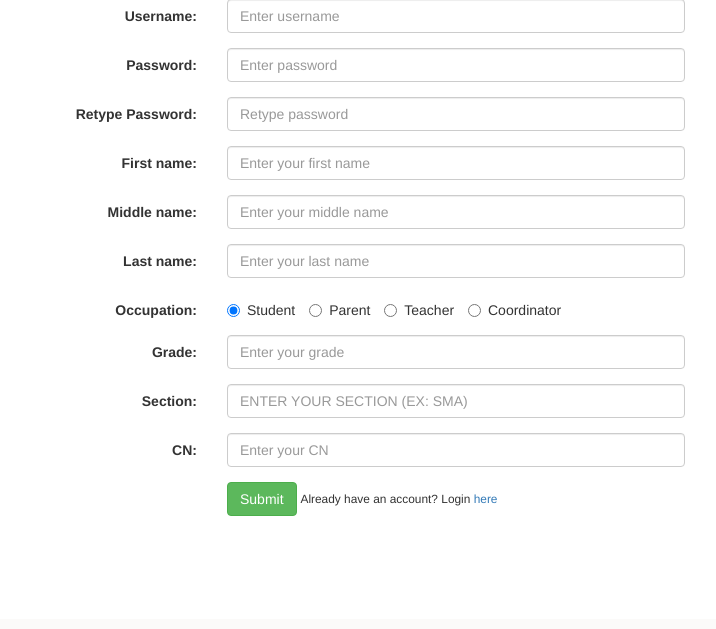
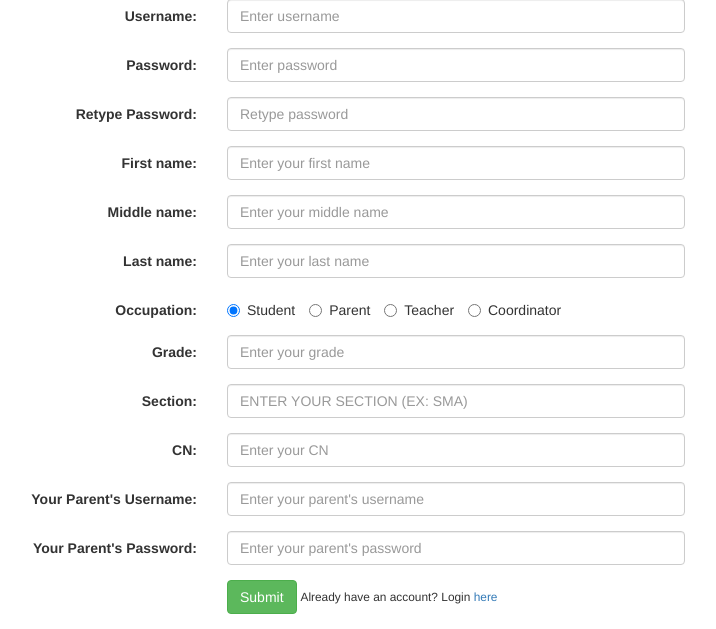
Before and after one commit to akaNiknok/Grades, a Flask app: page /register in a window 1280 px wide. Shown: the part 181-810 px from the top of the page, without its empty margins (233-949 px from the left). Before the commit the page ends 697 px from the top, so only its background shows below. Run offline with Flask 2, Linux system fonts and the light colour scheme; some libraries are stand-ins or nearby versions.

Commit message:
Require parent details when signing up as sutdent

```diff
--- a/server.py
+++ b/server.py
@@ -24,6 +24,8 @@ class User(db.Model):
     grade = db.Column(db.Integer)
     section = db.Column(db.String(4))
     CN = db.Column(db.Integer)
+
+    children = db.Column(db.String)
 
     subject = db.Column(db.String(7))
     sections = db.Column(db.String)
@@ -137,6 +139,8 @@ def register():
         grade = request.form["grade"]
         section = request.form["section"]
         CN = request.form["CN"]
+        parent_username = request.form["parent_username"]
+        parent_password = request.form["parent_password"]
 
         # Teacher Specific Forms
         new_teacher_pass = request.form["new_teacher_pass"]
@@ -154,6 +158,21 @@ def register():
 
                 # Add grade, section and CN when account type is student
                 if acc_type == "student":
+
+                    # Get parent user
+                    parent = User.query.filter_by(
+                                username=parent_username
+                            ).first()
+
+                    # Check if username and password of parent is correct
+                    if parent is None:
+                        return render_template("register.html.j2",
+                                               error="parent-username")
+                    elif parent.password != parent_password:
+                        return render_template("register.html.j2",
+                                               error="parent-password")
+
+                    # Create student
                     student = User(username,
                                    password,
                                    acc_type,
@@ -163,6 +182,11 @@ def register():
                     student.grade = int(grade)
                     student.section = section
                     student.CN = int(CN)
+
+                    # Add student to children list of parent
+                    children = json.loads(parent.children)
+                    children.append(username)
+                    parent.children = json.dumps(children)
 
                     db.session.add(student)
 
@@ -174,6 +198,7 @@ def register():
                                   firstname,
                                   middlename,
                                   lastname)
+                    parent.children = "[]"
 
                     db.session.add(parent)
 
--- a/static/script.js
+++ b/static/script.js
@@ -14,6 +14,8 @@ function radios() {
     student_grade = document.getElementById("student-grade")
     student_section = document.getElementById("student-section")
     student_cn = document.getElementById("student-cn")
+    parent_username = document.getElementById("parent-username")
+    parent_password = document.getElementById("parent-password")
 
     // Teacher and Coordinator Inputs
     teacher_pass = document.getElementById("teacher-pass")
@@ -31,6 +33,8 @@ function radios() {
         student_grade.setAttribute("required", "required")
         student_section.setAttribute("required", "required")
         student_cn.setAttribute("required", "required")
+        parent_username.setAttribute("required", "required")
+        parent_password.setAttribute("required", "required")
         teacher_pass.removeAttribute("required")
         coordinator_pass.removeAttribute("required")
     }
@@ -46,6 +50,8 @@ function radios() {
         student_grade.removeAttribute("required")
         student_section.removeAttribute("required")
         student_cn.removeAttribute("required")
+        parent_username.removeAttribute("required")
+        parent_password.removeAttribute("required")
         teacher_pass.removeAttribute("required")
         coordinator_pass.removeAttribute("required")
     }
@@ -62,6 +68,8 @@ function radios() {
         student_grade.removeAttribute("required")
         student_section.removeAttribute("required")
         student_cn.removeAttribute("required")
+        parent_username.removeAttribute("required")
+        parent_password.removeAttribute("required")
         teacher_pass.setAttribute("required", "required")
         coordinator_pass.removeAttribute("required")
     }
@@ -78,6 +86,8 @@ function radios() {
         student_grade.removeAttribute("required")
         student_section.removeAttribute("required")
         student_cn.removeAttribute("required")
+        parent_username.removeAttribute("required")
+        parent_password.removeAttribute("required")
         teacher_pass.removeAttribute("required")
         coordinator_pass.setAttribute("required", "required")
     }
--- a/templates/register.html.j2
+++ b/templates/register.html.j2
@@ -105,6 +105,22 @@
                     </div>
                 </div>
 
+                <!-- Parent's Username -->
+                <div class="form-group">
+                    <label class="control-label col-sm-4" for="parent-username">Your Parent's Username:</label>
+                    <div class="col-sm-5">
+                        <input id="parent-username" class="form-control" type="text" name="parent_username" placeholder="Enter your parent's username" autocomplete="off" required>
+                    </div>
+                </div>
+
+                <!-- Parent's Password (Subject to change [email confirmation]) -->
+                <div class="form-group">
+                    <label class="control-label col-sm-4" for="parent-username">Your Parent's Password:</label>
+                    <div class="col-sm-5">
+                        <input id="parent-password" class="form-control" type="password" name="parent_password" placeholder="Enter your parent's password" autocomplete="off" required>
+                    </div>
+                </div>
+
             </div>
 
             <!-- Teacher Form -->
@@ -193,6 +209,8 @@
                     {{ "Password does not match." if error == "password" }}
                     {{ "New teacher's password is incorrect." if error == "teacher" }}
                     {{ "New coordinator's password is incorrect." if error == "coordinator" }}
+                    {{ "Parent's username is incorrect" if error == "parent-username" }}
+                    {{ "Parent's password is incorrect" if error == "parent-password" }}
                 </div>
             {% endif %}
         </form>
```
Also changed, not shown: users.db.
